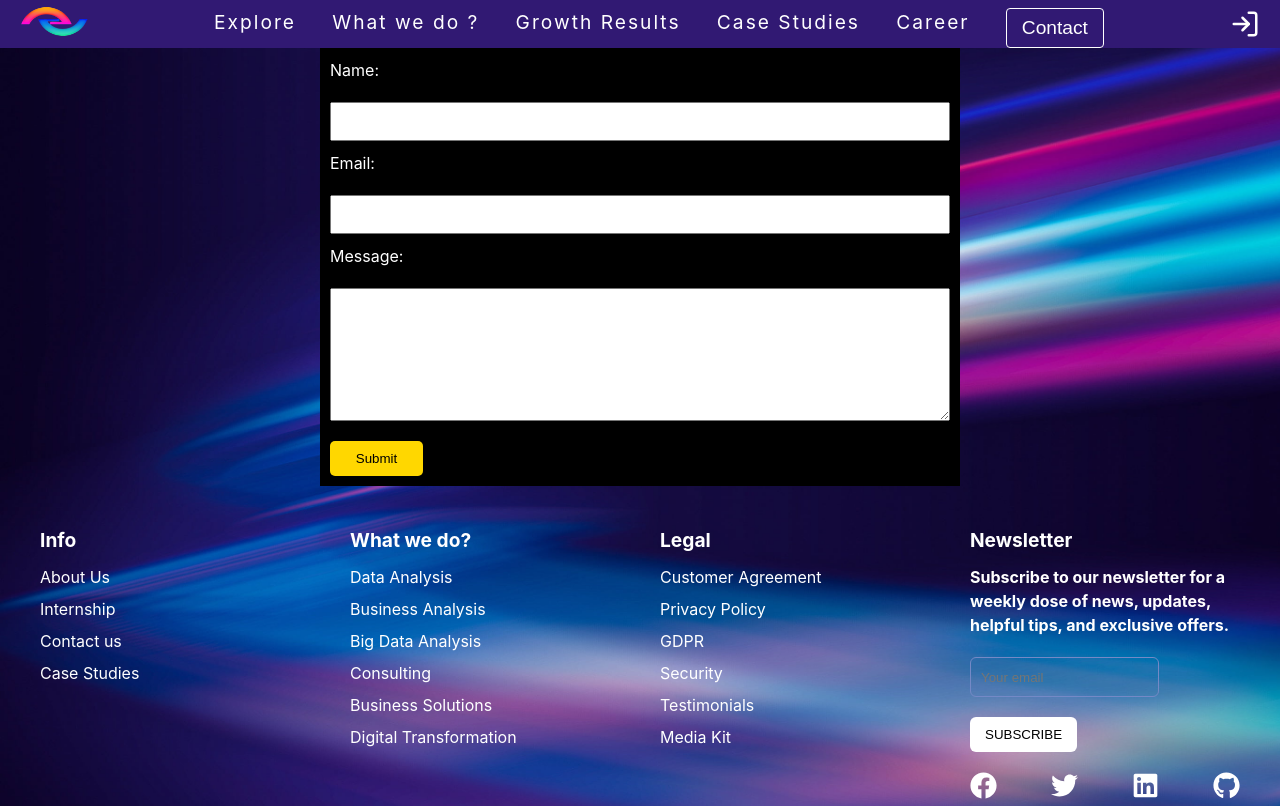
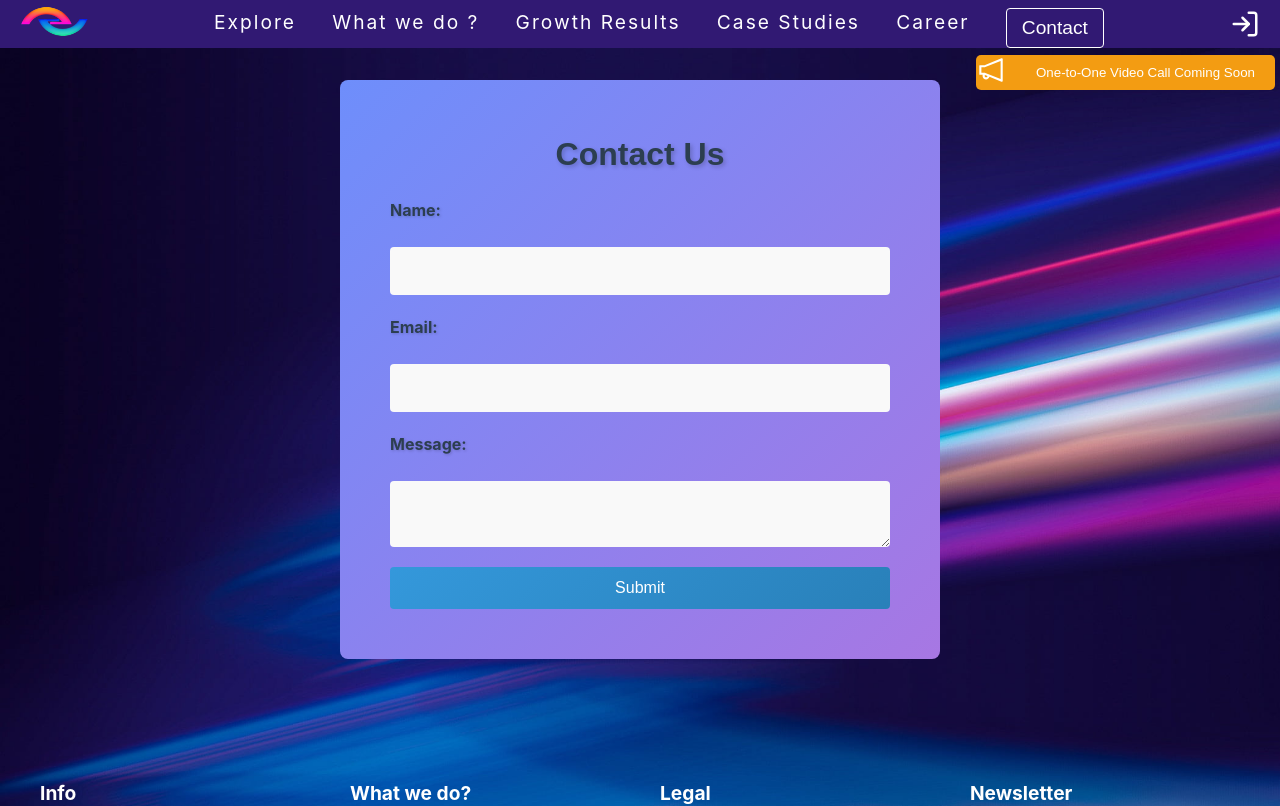
Before and after one commit to srisurya-m/Biznusion, a React (Vite) app in the folder frontend/: page /contact in a window 1280 px wide. Shown: the top 806 px of the page. Built offline with nearby package versions, Linux system fonts and the light colour scheme; no server answers.

Commit message:
changes in ui of contact page

```diff
--- a/frontend/src/pages/ContactUs.tsx
+++ b/frontend/src/pages/ContactUs.tsx
@@ -2,8 +2,14 @@ import { ChangeEvent, useState } from "react";
 import axios from "axios";
 import toast from "react-hot-toast";
 import { ContactFormType } from "../types/types";
+import { AiOutlineNotification } from "react-icons/ai";
 
 const ContactUs = () => {
+  const handleBookSlot = () => {
+    // Handle booking slot functionality here
+    alert("One-to-one video call booking feature is coming soon!");
+  };
+
   const [formData, setFormData] = useState<ContactFormType>({
     name: "",
     email: "",
@@ -35,43 +41,55 @@ const ContactUs = () => {
   };
 
   return (
-    <div>
-      <div className="main">
-        <div className="contact-center-form">
-          <h1 style={{ color: "white" }}>Contact Us</h1>
-          <form className="form" onSubmit={submitHandler}>
-            <label>Name:</label>
+    <>
+      <div className="contact-us-main">
+        <div className="contact-us-center-form">
+          <h1 className="contact-us-title">Contact Us</h1>
+          <form className="contact-us-form" onSubmit={submitHandler}>
+            <label className="contact-us-label">Name:</label>
             <input
+              className="contact-us-input"
               type="text"
               name="name"
               value={formData.name}
               onChange={handleChange}
               required
             />
-            <label>Email:</label>
+            <label className="contact-us-label">Email:</label>
             <input
+              className="contact-us-input"
               type="email"
               name="email"
               value={formData.email}
               onChange={handleChange}
               required
             />
-            <label>Message:</label>
+            <label className="contact-us-label">Message:</label>
             <textarea
-              style={{ height: "10em", padding: "10px" }}
+              className="contact-us-textarea"
               name="message"
               value={formData.message}
               onChange={handleChange}
               required
             />
-
-            <button style={{ marginTop: "20px"}} type="submit">
+            <button className="contact-us-button" type="submit">
               Submit
             </button>
           </form>
         </div>
       </div>
-    </div>
+      <div className="video-call-app">
+        <div className="notification-button-container">
+          <AiOutlineNotification
+            className="notification-icon"
+            onClick={handleBookSlot}
+          />
+          <button className="notification-button" onClick={handleBookSlot}>
+            One-to-One Video Call Coming Soon
+          </button>
+        </div>
+      </div>
+    </>
   );
 };
 
--- a/frontend/src/styles/_contact.scss
+++ b/frontend/src/styles/_contact.scss
@@ -1,38 +1,209 @@
-.main {
-    display: flex;
-    justify-content: center;
-    align-items: start;
-    .contact-center-form {
-      padding: 10px;
-      background-color: rgb(0, 0, 0);
-      width: 50%;
+.contact-us-main {
+  margin-top: 80px;
+  max-width: 600px;
+  margin: 80px auto;
+  padding: 20px;
+  background: linear-gradient(135deg, #6e8efb, #a777e3);
+  border-radius: 8px;
+  animation: fadeIn 1s ease-in-out;
 
-      .form {
-        display: flex;
-        flex-direction: column;
-        justify-content: space-between;
+  .contact-us-center-form {
+    padding: 30px;
+    background: transparent;
+    border-radius: 10px;
+    animation: fadeIn 1s ease-in-out;
 
-        input {
-          padding: 10px;
-          margin-bottom: 10px;
+    .contact-us-title {
+      color: #2c3e50;
+      text-align: center;
+      margin-bottom: 20px;
+      font-family: "Poppins", sans-serif;
+      font-size: 2rem;
+      font-weight: bold;
+      text-shadow: 2px 2px 4px rgba(0, 0, 0, 0.2);
+      animation: slideDown 1s ease-in-out;
+    }
+
+    .contact-us-form {
+      display: flex;
+      flex-direction: column;
+      gap: 20px;
+      opacity: 0;
+      animation: formFadeIn 1s ease-in-out forwards 1s;
+
+      .contact-us-label {
+        margin-bottom: 5px;
+        font-weight: bold;
+        color: #2c3e50;
+        text-shadow: 1px 1px 3px rgba(0, 0, 0, 0.2);
+        transition: color 0.3s;
+
+        &:hover {
+          color: #3498db;
         }
-        > label {
-          margin-bottom: 20px;
-          color: white;
+      }
+
+      .contact-us-input,
+      .contact-us-textarea {
+        padding: 15px;
+        font-size: 16px;
+        border: none;
+        border-radius: 4px;
+        outline: none;
+        background-color: #f9f9f9;
+        color: #333;
+        transition: box-shadow 0.3s, transform 0.3s, background-color 0.3s;
+
+        &:hover,
+        &:focus {
+          box-shadow: 0 4px 10px rgba(0, 0, 0, 0.1);
+          transform: translateY(-2px);
         }
-        > button {
-            padding: 10px 20px;
-            width: 15%;
-            background-color: gold;
-            color: black !important;
-            border: none;
-            border-radius: 5px;
-            cursor: pointer;
-            &:hover{
-                background-color: white;
-                color: black;
-            }
+      }
+
+      .contact-us-button {
+        padding: 12px 25px;
+        background: linear-gradient(
+          135deg,
+          #3498db,
+          #2980b9
+        ); /* Theme-suitable gradient */
+        color: #fff;
+        border: none;
+        border-radius: 4px; /* Squarish button */
+        font-size: 16px;
+        cursor: pointer;
+        font-family: "Poppins", sans-serif;
+        transition: background 0.3s, transform 0.3s, box-shadow 0.3s;
+
+        &:hover {
+          background: linear-gradient(135deg, #2980b9, #3498db);
+          transform: translateY(-2px);
+          box-shadow: 0 4px 10px rgba(0, 0, 0, 0.2);
+        }
+
+        &:active {
+          background: linear-gradient(135deg, #2980b9, #3498db);
+          transform: translateY(0);
+          box-shadow: 0 2px 5px rgba(0, 0, 0, 0.1);
+        }
+
+        &:disabled {
+          background-color: #e0e0e0;
+          color: #b0b0b0;
+          cursor: not-allowed;
         }
       }
     }
   }
+}
+
+@include breakpoint(768px) {
+  .contact-us-main {
+    width: 80%;
+  }
+}
+
+@include breakpoint(480px) {
+  .contact-us-main {
+    width: 100%;
+    padding: 20px;
+
+    .contact-us-center-form {
+      padding: 20px;
+
+      .contact-us-title {
+        font-size: 1.5em;
+      }
+
+      .contact-us-button {
+        width: 100%;
+      }
+    }
+  }
+}
+
+@keyframes fadeIn {
+  from {
+    opacity: 0;
+    transform: translateY(-10px);
+  }
+  to {
+    opacity: 1;
+    transform: translateY(0);
+  }
+}
+
+@keyframes formFadeIn {
+  from {
+    opacity: 0;
+    transform: translateY(10px);
+  }
+  to {
+    opacity: 1;
+    transform: translateY(0);
+  }
+}
+
+@keyframes slideDown {
+  from {
+    transform: translateY(-20px);
+    opacity: 0;
+  }
+  to {
+    transform: translateY(0);
+    opacity: 1;
+  }
+}
+
+.notification-button-container {
+  position: fixed;
+  display: flex;
+  background: #f39c12;
+  border: none;
+  border-radius: 5px;
+  top: calc(55px);
+  right: 5px;
+  z-index: 999;
+  animation: buttonFadeIn 1s ease-in-out;
+  &:hover {
+    background-color: #d68910;
+    transform: translateY(-2px);
+  }
+}
+
+.notification-button {
+  padding: 10px 20px;
+  background: transparent;
+  color: white;
+  border: none;
+  border-radius: 5px;
+  cursor: pointer;
+  transition: background-color 0.3s, transform 0.3s;
+  animation: buttonFadeIn 1s ease-in-out;
+  &:hover {
+    cursor: pointer;
+  }
+}
+
+.notification-icon {
+  margin-right: 10px;
+  font-size: 30px;
+  color: white;
+  animation: buttonFadeIn 1s ease-in-out;
+  &:hover {
+    cursor: pointer;
+  }
+}
+@keyframes buttonFadeIn {
+  from {
+    opacity: 0;
+    transform: translateY(10px);
+    transform: translateX(100px);
+  }
+  to {
+    opacity: 1;
+    transform: translateY(0);
+    transform: translateX(0);
+  }
+}
```
